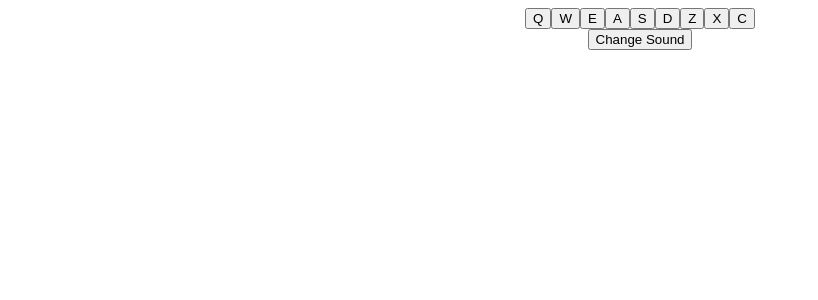
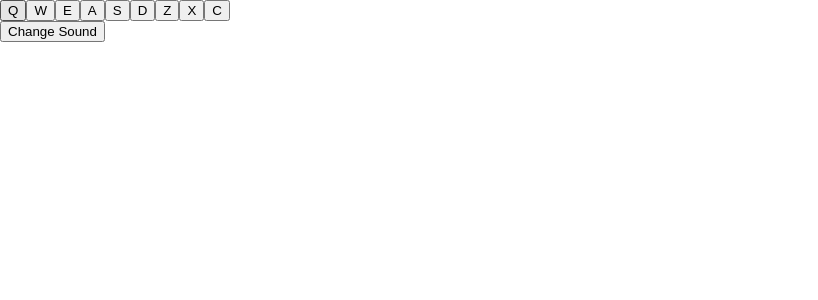
Before and after one commit to didi-devs/my-drum-machine, a React (Create React App) app: page / in a window 1280 px wide. Shown: the top 300 px of the page, without its empty margins (0-818 px from the left). Built offline with nearby package versions, Linux system fonts and the light colour scheme.

Commit message:
app outlook changed

```diff
--- a/src/App.js
+++ b/src/App.js
@@ -169,8 +169,10 @@
 
   const secondGroup = () => {
     if (soundType === "heaterKit") {
+       setSoundType("smoothPianoKit")
        setSounds(soundGroup.smoothPianoKit)
     } else {
+      setSoundType("heaterKit")
        setSounds(soundGroup.heaterKit)
       }
   }
--- a/src/App.scss
+++ b/src/App.scss
@@ -1,15 +1,3 @@
-.App {
-  text-align: center;
-
+*{
+  margin: 0;
 }
-
-.App-header {
-  background-color: #282c34;
-  min-height: 100vh;
-  display: flex;
-  flex-direction: column;
-  align-items: center;
-  justify-content: center;
-  font-size: calc(10px + 2vmin);
-  color: white;
-}
```
Lines whose indentation alone changed are shown as unchanged.
